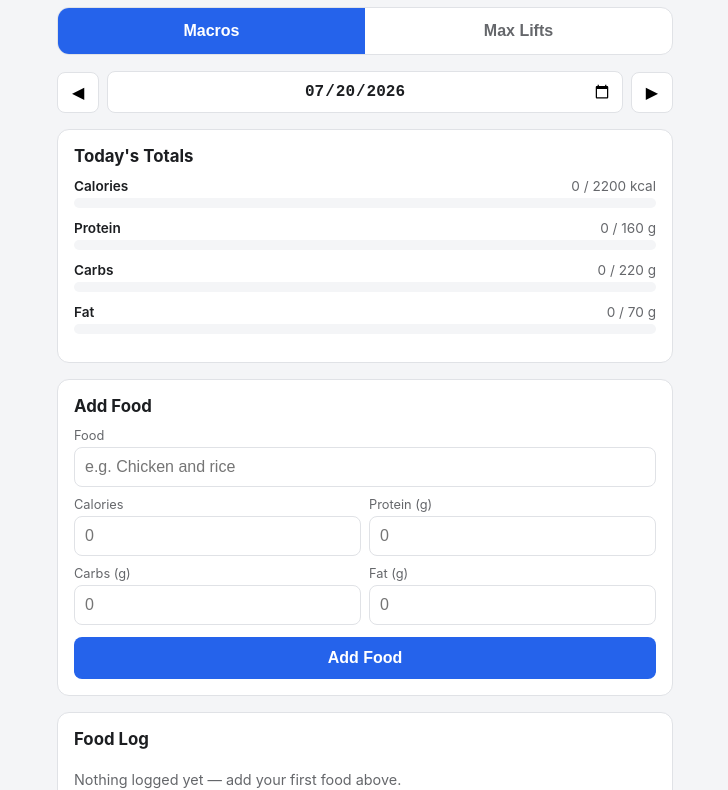
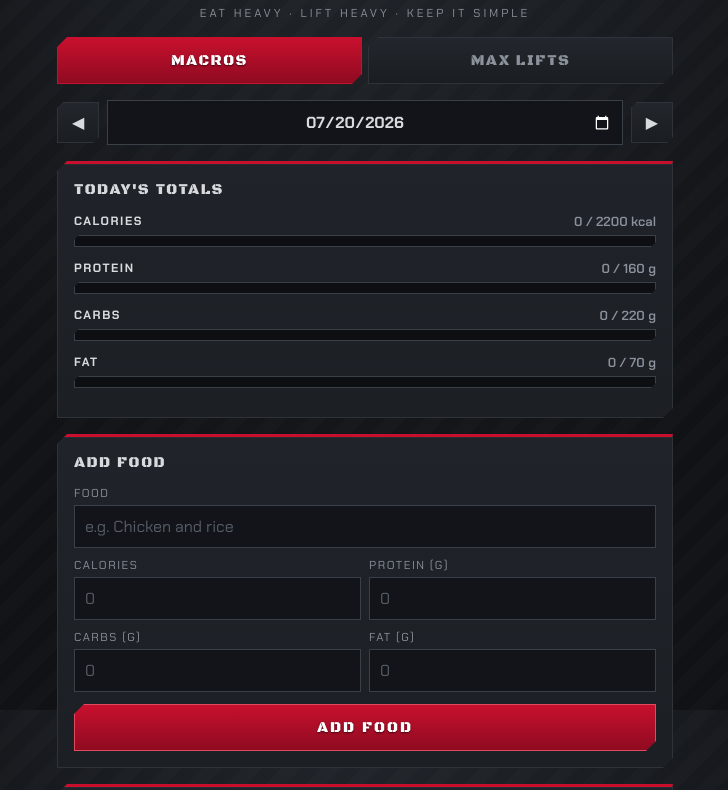
Before and after one commit to built4m3-dev/macros-and-maxes, a plain HTML site: page index.html in a window 1280 px wide. Shown: the part 90-880 px from the top of the page, without its empty margins (275-1003 px from the left). Drawn offline with Linux system fonts and the light colour scheme.

Commit message:
Restyle app with Gears of War inspired aesthetic (#2)
Dark gunmetal theme with crimson accents: chamfered armor-plate
panels, hazard-stripe progress bars, stencil display font (Black Ops
One with system fallbacks), and military-style uppercase labels.
Functionality and data storage unchanged.


Claude-Session: https://claude.ai/code/session_01ADjxx8Wg6HAh7ig5w4f5hT

Co-authored-by: Claude <noreply@anthropic.com>

```diff
--- a/index.html
+++ b/index.html
@@ -4,73 +4,140 @@
 <meta charset="UTF-8">
 <meta name="viewport" content="width=device-width, initial-scale=1.0">
 <title>Macros &amp; Maxes</title>
+<link rel="preconnect" href="https://fonts.googleapis.com">
+<link rel="preconnect" href="https://fonts.gstatic.com" crossorigin>
+<link href="https://fonts.googleapis.com/css2?family=Black+Ops+One&family=Chakra+Petch:wght@400;600;700&display=swap" rel="stylesheet">
 <style>
   :root {
-    --bg: #f4f5f7;
-    --card: #ffffff;
-    --text: #1c1e21;
-    --muted: #65676b;
-    --accent: #2563eb;
-    --accent-dark: #1d4ed8;
-    --green: #16a34a;
-    --red: #dc2626;
-    --border: #e0e2e6;
-    --radius: 12px;
+    --bg: #101215;
+    --bg-tex: #16181c;
+    --card: #1c1f24;
+    --card-edge: #2e333a;
+    --steel: #3a4048;
+    --text: #d8dbde;
+    --muted: #8b929b;
+    --red: #c8102e;
+    --red-dark: #8f0b21;
+    --red-glow: rgba(200, 16, 46, 0.45);
+    --green: #7a8f3c;
+    --amber: #d97b18;
+    --stencil: "Black Ops One", "Arial Black", Impact, sans-serif;
+    --body-font: "Chakra Petch", "Segoe UI", Roboto, Helvetica, Arial, sans-serif;
+    --chamfer: polygon(10px 0, 100% 0, 100% calc(100% - 10px), calc(100% - 10px) 100%, 0 100%, 0 10px);
   }
   * { box-sizing: border-box; margin: 0; padding: 0; }
   body {
-    font-family: -apple-system, BlinkMacSystemFont, "Segoe UI", Roboto, Helvetica, Arial, sans-serif;
-    background: var(--bg);
+    font-family: var(--body-font);
+    background:
+      repeating-linear-gradient(-45deg, transparent 0 14px, rgba(255,255,255,0.012) 14px 28px),
+      radial-gradient(ellipse at 50% -10%, #23272d 0%, var(--bg) 60%);
+    background-attachment: fixed;
     color: var(--text);
     min-height: 100vh;
   }
   .wrap { max-width: 640px; margin: 0 auto; padding: 16px 12px 80px; }
-  header { text-align: center; padding: 20px 0 12px; }
-  header h1 { font-size: 1.5rem; letter-spacing: -0.5px; }
-  header p { color: var(--muted); font-size: 0.85rem; margin-top: 4px; }
+
+  header { text-align: center; padding: 24px 0 16px; }
+  header h1 {
+    font-family: var(--stencil);
+    font-size: 1.7rem;
+    font-weight: 400;
+    letter-spacing: 2px;
+    text-transform: uppercase;
+    color: var(--text);
+    text-shadow: 0 2px 0 #000, 0 0 18px rgba(200,16,46,0.25);
+  }
+  header h1 .gear { color: var(--red); }
+  header .rule {
+    width: 140px; height: 4px; margin: 10px auto 8px;
+    background: linear-gradient(90deg, transparent, var(--red) 20%, var(--red) 80%, transparent);
+  }
+  header p {
+    color: var(--muted);
+    font-size: 0.72rem;
+    letter-spacing: 3px;
+    text-transform: uppercase;
+  }
 
   /* Tabs */
   .tabs {
     display: flex;
-    background: var(--card);
-    border-radius: var(--radius);
-    border: 1px solid var(--border);
-    overflow: hidden;
+    gap: 6px;
     margin-bottom: 16px;
   }
   .tabs button {
     flex: 1;
-    padding: 14px 0;
-    font-size: 1rem;
-    font-weight: 600;
-    border: none;
-    background: transparent;
+    padding: 13px 0;
+    font-family: var(--stencil);
+    font-size: 0.95rem;
+    font-weight: 400;
+    letter-spacing: 1.5px;
+    text-transform: uppercase;
+    border: 1px solid var(--card-edge);
+    background: linear-gradient(180deg, #23272d, #1a1d21);
     color: var(--muted);
     cursor: pointer;
+    clip-path: var(--chamfer);
   }
-  .tabs button.active { background: var(--accent); color: #fff; }
+  .tabs button.active {
+    background: linear-gradient(180deg, var(--red), var(--red-dark));
+    color: #fff;
+    border-color: var(--red);
+    text-shadow: 0 1px 2px rgba(0,0,0,0.6);
+  }
 
   .card {
-    background: var(--card);
-    border: 1px solid var(--border);
-    border-radius: var(--radius);
+    background: linear-gradient(180deg, #20242a, var(--card));
+    border: 1px solid var(--card-edge);
+    border-top: 3px solid var(--red);
+    clip-path: var(--chamfer);
     padding: 16px;
     margin-bottom: 16px;
+    box-shadow: inset 0 1px 0 rgba(255,255,255,0.04);
   }
-  .card h2 { font-size: 1.05rem; margin-bottom: 12px; }
-  .card h2 small { color: var(--muted); font-weight: 400; font-size: 0.8rem; }
+  .card h2 {
+    font-family: var(--stencil);
+    font-size: 0.95rem;
+    font-weight: 400;
+    letter-spacing: 1.5px;
+    text-transform: uppercase;
+    margin-bottom: 14px;
+    color: var(--text);
+  }
+  .card h2 small {
+    font-family: var(--body-font);
+    color: var(--muted);
+    font-weight: 400;
+    font-size: 0.72rem;
+    letter-spacing: 0.5px;
+    text-transform: none;
+  }
 
-  label { display: block; font-size: 0.8rem; color: var(--muted); margin-bottom: 4px; }
+  label {
+    display: block;
+    font-size: 0.72rem;
+    color: var(--muted);
+    margin-bottom: 4px;
+    letter-spacing: 1.5px;
+    text-transform: uppercase;
+  }
   input, select {
     width: 100%;
     padding: 10px;
     font-size: 1rem;
-    border: 1px solid var(--border);
-    border-radius: 8px;
-    background: #fff;
+    font-family: var(--body-font);
+    border: 1px solid var(--steel);
+    background: #12141a;
     color: var(--text);
+    border-radius: 0;
   }
-  input:focus, select:focus { outline: 2px solid var(--accent); border-color: var(--accent); }
+  input:focus, select:focus {
+    outline: none;
+    border-color: var(--red);
+    box-shadow: 0 0 0 2px var(--red-glow);
+  }
+  input::placeholder { color: #565d66; }
+  input[type="date"] { color-scheme: dark; }
 
   .row { display: flex; gap: 8px; }
   .row > div { flex: 1; }
@@ -79,36 +146,55 @@
   .btn {
     display: block;
     width: 100%;
-    padding: 12px;
-    font-size: 1rem;
-    font-weight: 600;
+    padding: 13px;
+    font-family: var(--stencil);
+    font-size: 0.95rem;
+    font-weight: 400;
+    letter-spacing: 2px;
+    text-transform: uppercase;
     color: #fff;
-    background: var(--accent);
-    border: none;
-    border-radius: 8px;
+    background: linear-gradient(180deg, var(--red), var(--red-dark));
+    border: 1px solid #e04a5f;
     cursor: pointer;
     margin-top: 12px;
+    clip-path: var(--chamfer);
+    text-shadow: 0 1px 2px rgba(0,0,0,0.6);
   }
-  .btn:active { background: var(--accent-dark); }
+  .btn:active { background: var(--red-dark); }
   .btn-small {
     padding: 6px 10px;
-    font-size: 0.8rem;
+    font-size: 0.85rem;
     background: none;
     border: none;
     color: var(--red);
     cursor: pointer;
-    font-weight: 600;
+    font-weight: 700;
   }
 
   /* Progress bars */
-  .stat { margin-bottom: 12px; }
-  .stat .top { display: flex; justify-content: space-between; font-size: 0.85rem; margin-bottom: 4px; }
-  .stat .top .name { font-weight: 600; }
-  .stat .top .nums { color: var(--muted); }
-  .bar { height: 10px; background: var(--bg); border-radius: 5px; overflow: hidden; }
-  .bar > div { height: 100%; background: var(--accent); border-radius: 5px; transition: width 0.3s; }
-  .bar > div.over { background: var(--red); }
-  .bar > div.done { background: var(--green); }
+  .stat { margin-bottom: 13px; }
+  .stat .top { display: flex; justify-content: space-between; font-size: 0.82rem; margin-bottom: 5px; }
+  .stat .top .name {
+    font-weight: 700;
+    letter-spacing: 1.5px;
+    text-transform: uppercase;
+    font-size: 0.75rem;
+  }
+  .stat .top .nums { color: var(--muted); font-weight: 600; }
+  .bar {
+    height: 12px;
+    background: #0d0f12;
+    border: 1px solid var(--steel);
+    clip-path: polygon(5px 0, 100% 0, 100% calc(100% - 5px), calc(100% - 5px) 100%, 0 100%, 0 5px);
+    overflow: hidden;
+  }
+  .bar > div {
+    height: 100%;
+    background: repeating-linear-gradient(-45deg, var(--red) 0 10px, var(--red-dark) 10px 20px);
+    transition: width 0.3s;
+  }
+  .bar > div.over { background: repeating-linear-gradient(-45deg, var(--amber) 0 10px, #a85c0e 10px 20px); }
+  .bar > div.done { background: repeating-linear-gradient(-45deg, var(--green) 0 10px, #5c6c2d 10px 20px); }
 
   /* Lists */
   ul.items { list-style: none; }
@@ -117,47 +203,64 @@
     justify-content: space-between;
     align-items: center;
     padding: 10px 0;
-    border-bottom: 1px solid var(--border);
+    border-bottom: 1px solid #262a30;
     gap: 8px;
   }
   ul.items li:last-child { border-bottom: none; }
-  .item-name { font-weight: 600; font-size: 0.95rem; }
-  .item-sub { color: var(--muted); font-size: 0.8rem; margin-top: 2px; }
-  .item-val { font-weight: 700; white-space: nowrap; }
-  .empty { color: var(--muted); text-align: center; padding: 12px 0; font-size: 0.9rem; }
+  .item-name { font-weight: 700; font-size: 0.95rem; }
+  .item-sub { color: var(--muted); font-size: 0.78rem; margin-top: 2px; }
+  .item-val { font-weight: 700; white-space: nowrap; color: var(--text); }
+  .empty { color: var(--muted); text-align: center; padding: 12px 0; font-size: 0.88rem; }
 
   /* 1RM result */
-  .orm-result {
-    text-align: center;
-    padding: 10px 0 4px;
+  .orm-result { text-align: center; padding: 12px 0 4px; }
+  .orm-result .big {
+    font-family: var(--stencil);
+    font-size: 2.6rem;
+    font-weight: 400;
+    color: var(--red);
+    text-shadow: 0 0 22px var(--red-glow), 0 2px 0 #000;
+    letter-spacing: 1px;
   }
-  .orm-result .big { font-size: 2.2rem; font-weight: 800; color: var(--accent); }
-  .orm-result .sub { color: var(--muted); font-size: 0.85rem; }
+  .orm-result .sub {
+    color: var(--muted);
+    font-size: 0.78rem;
+    letter-spacing: 1px;
+    text-transform: uppercase;
+  }
 
   table { width: 100%; border-collapse: collapse; font-size: 0.9rem; }
-  th, td { text-align: center; padding: 8px 4px; border-bottom: 1px solid var(--border); }
-  th { color: var(--muted); font-weight: 600; font-size: 0.8rem; }
+  th, td { text-align: center; padding: 8px 4px; border-bottom: 1px solid #262a30; }
+  th {
+    color: var(--muted);
+    font-weight: 700;
+    font-size: 0.7rem;
+    letter-spacing: 1.5px;
+    text-transform: uppercase;
+  }
   tr:last-child td { border-bottom: none; }
-  td.w { font-weight: 700; }
+  td.w { font-weight: 700; color: var(--red); }
 
   .hidden { display: none; }
   .date-nav { display: flex; align-items: center; gap: 8px; margin-bottom: 16px; }
   .date-nav button {
     padding: 10px 14px;
-    border: 1px solid var(--border);
-    background: var(--card);
-    border-radius: 8px;
+    border: 1px solid var(--card-edge);
+    background: linear-gradient(180deg, #23272d, #1a1d21);
+    color: var(--text);
     font-size: 1rem;
     cursor: pointer;
+    clip-path: polygon(6px 0, 100% 0, 100% calc(100% - 6px), calc(100% - 6px) 100%, 0 100%, 0 6px);
   }
-  .date-nav input { text-align: center; font-weight: 600; }
+  .date-nav input { text-align: center; font-weight: 700; }
 </style>
 </head>
 <body>
 <div class="wrap">
   <header>
-    <h1>🏋️ Macros &amp; Maxes</h1>
-    <p>Track your food. Know your maxes. Keep it simple.</p>
+    <h1><span class="gear">&#9881;</span> Macros &amp; Maxes</h1>
+    <div class="rule"></div>
+    <p>Eat heavy &middot; Lift heavy &middot; Keep it simple</p>
   </header>
 
   <div class="tabs">
```
